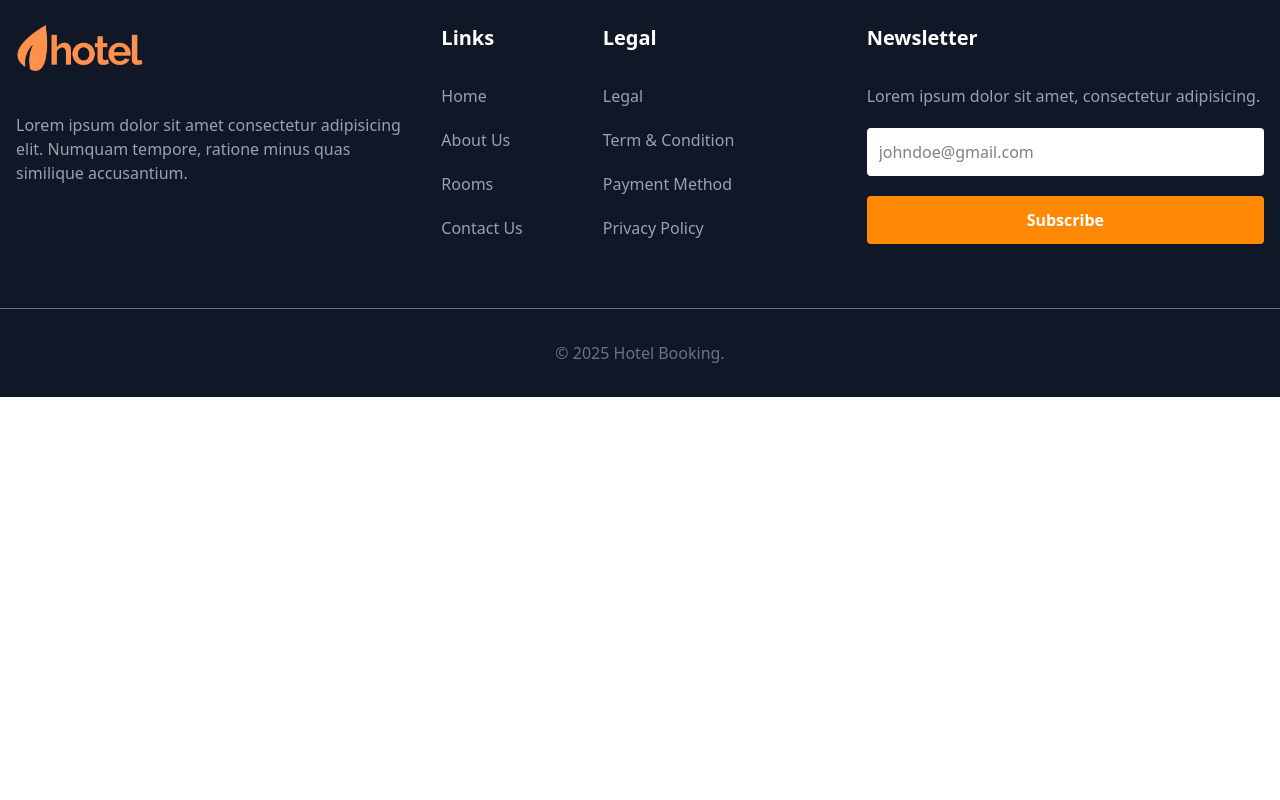
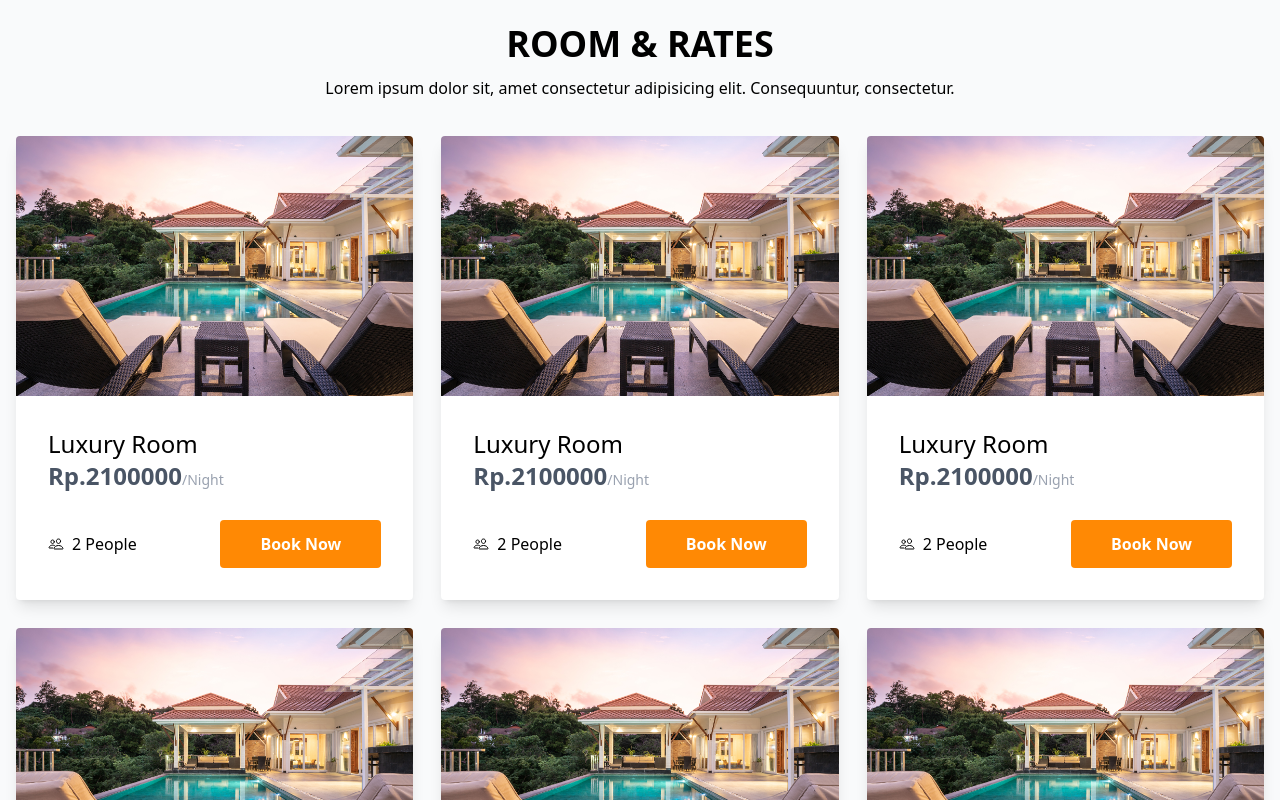
Before and after one commit to aardnsyhs/booking-hotel, a Next.js app: page / in a window 1280 px wide. Shown: the part 840-1640 px from the top of the page. Before the commit the page ends 1237 px from the top, so only its background shows below. Built offline with nearby package versions, Linux system fonts and the light colour scheme.

Commit message:
feat: add Main and Card components for room listings

```diff
--- a/app/page.tsx
+++ b/app/page.tsx
@@ -1,9 +1,20 @@
 import Hero from "@/components/Hero";
+import Main from "@/components/Main";
 
 export default function Home() {
   return (
     <div>
       <Hero />
+      <div className="mt-16">
+        <div className="text-center">
+          <h1 className="text-4xl font-bold uppercase">Room & Rates</h1>
+          <p className="py-3">
+            Lorem ipsum dolor sit, amet consectetur adipisicing elit.
+            Consequuntur, consectetur.
+          </p>
+        </div>
+        <Main />
+      </div>
     </div>
   );
 }
--- /dev/null
+++ b/components/Card.tsx
@@ -0,0 +1,47 @@
+import Image from "next/image";
+import Link from "next/link";
+import { IoPeopleOutline } from "react-icons/io5";
+
+const Card = () => {
+  return (
+    <div className="bg-white shadow-lg rounded-sm transition duration-100 hover:shadow-sm">
+      <div className="h-[260px] w-auto rounded-t-sm relative">
+        <Image
+          src="/img/hero.jpg"
+          alt="Room Image"
+          width={384}
+          height={256}
+          className="w-full h-full object-cover rounded-t-sm"
+        />
+      </div>
+      <div className="p-8">
+        <h4 className="text-2xl font-medium">
+          <Link
+            href="#"
+            className="hover:text-gray-800 transition duration-150"
+          >
+            Luxury Room
+          </Link>
+        </h4>
+        <h4 className="text-2xl mb-7">
+          <span className="font-semibold text-gray-600">Rp.2100000</span>
+          <span className="text-gray-400 text-sm">/Night</span>
+        </h4>
+        <div className="flex items-center justify-between">
+          <div className="flex items-center space-x-2">
+            <IoPeopleOutline />
+            <span>2 People</span>
+          </div>
+          <Link
+            href="#"
+            className="px-6 py-2.5 md:px-10 md:py-3 font-semibold text-white bg-orange-400 rounded-sm hover:bg-orange-500 transition duration-150"
+          >
+            Book Now
+          </Link>
+        </div>
+      </div>
+    </div>
+  );
+};
+
+export default Card;
--- /dev/null
+++ b/components/Main.tsx
@@ -0,0 +1,18 @@
+import Card from "./Card";
+
+const Main = () => {
+  return (
+    <div className="max-2-screen-xl py-6 pb-20 px-4 mx-auto">
+      <div className="grid gap-7 md:grid-cols-3">
+        <Card />
+        <Card />
+        <Card />
+        <Card />
+        <Card />
+        <Card />
+      </div>
+    </div>
+  );
+};
+
+export default Main;
```
